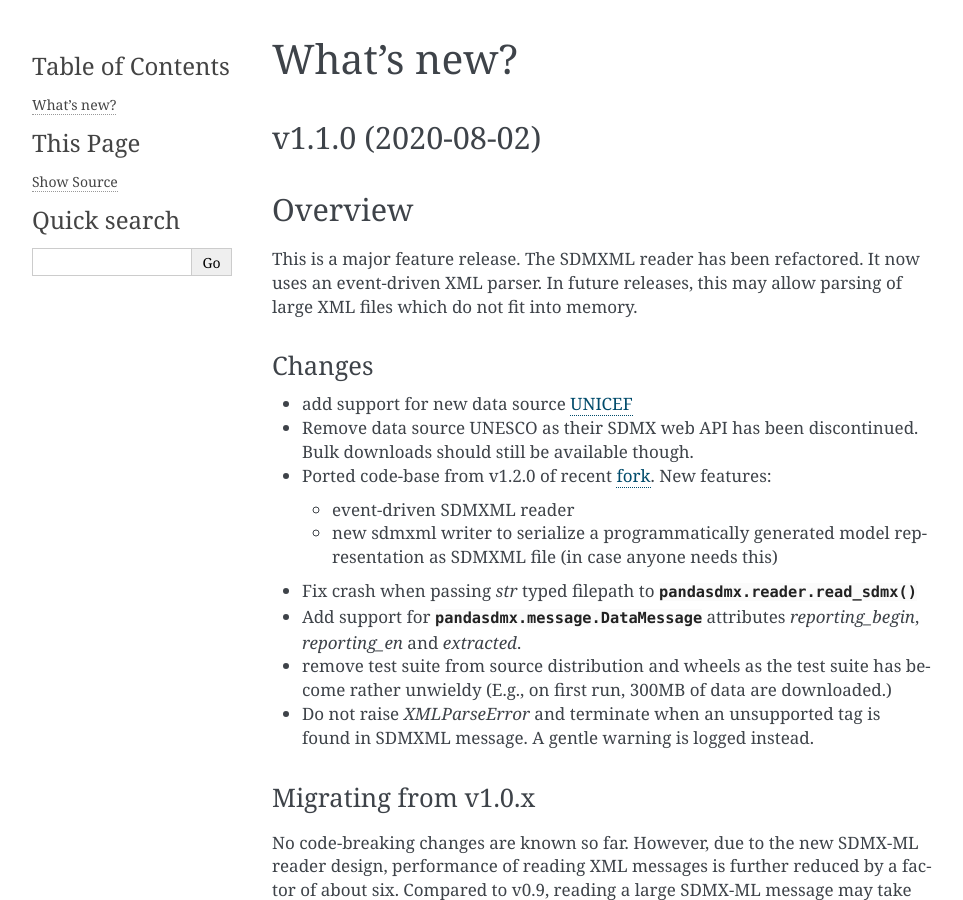
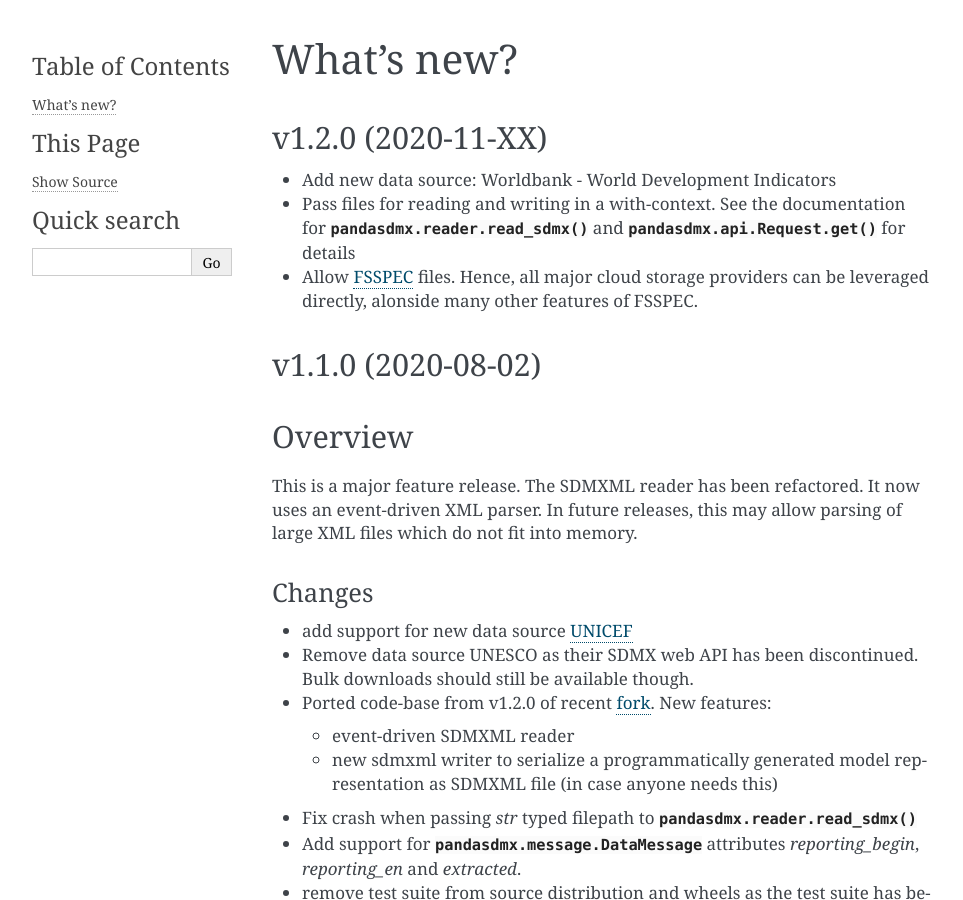
Before and after one commit to dr-leo/pandaSDMX, a Sphinx documentation site: the page built from doc/whatsnew.rst, in a window 1280 px wide and 900 px high. Shown: the whole window, without its empty margins (148-1111 px from the left). Built offline with Sphinx 7.4.7, drawn with Linux system fonts in a browser that asks for light colours; the version number is read from the project's files by our own code.

Commit message:
Restrict FSSPEC use to with-contexts. Update docs
Also, exclude python 3.9 as pydantic has not been ported yet.

```diff
--- a/doc/whatsnew.rst
+++ b/doc/whatsnew.rst
@@ -3,6 +3,15 @@
 What's new?
 ===========
 
+
+v1.2.0 (2020-11-XX)
+-------------------------------
+
+* Add new data source: Worldbank - World Development Indicators
+* Pass files for reading and writing in a with-context. See the documentation for  :func:`pandasdmx.reader.read_sdmx` and :meth:`pandasdmx.api.Request.get` for details
+* Allow `FSSPEC <https://filesystem-spec.readthedocs.io/en/latest/>`_ files.
+  Hence, all major cloud storage providers can be leveraged directly,
+  alonside many other features of FSSPEC.
 
 v1.1.0 (2020-08-02)
 -------------------------------
--- a/pyproject.toml
+++ b/pyproject.toml
@@ -14,7 +14,7 @@ requires = [
     "lxml >= 3.6",
     "pandas >= 1.0",
     "pydantic >= 1.1"]
-requires-python = ">=3.7.3,<4"
+requires-python = ">=3.7.3,<3.9"
 keywords = "statistics, SDMX, pandas, data, economics, science"
 classifiers = [
 "Intended Audience :: Developers",
```
Also changed, not shown: doc/walkthrough.rst (+9 -1 lines), 3 other files.
